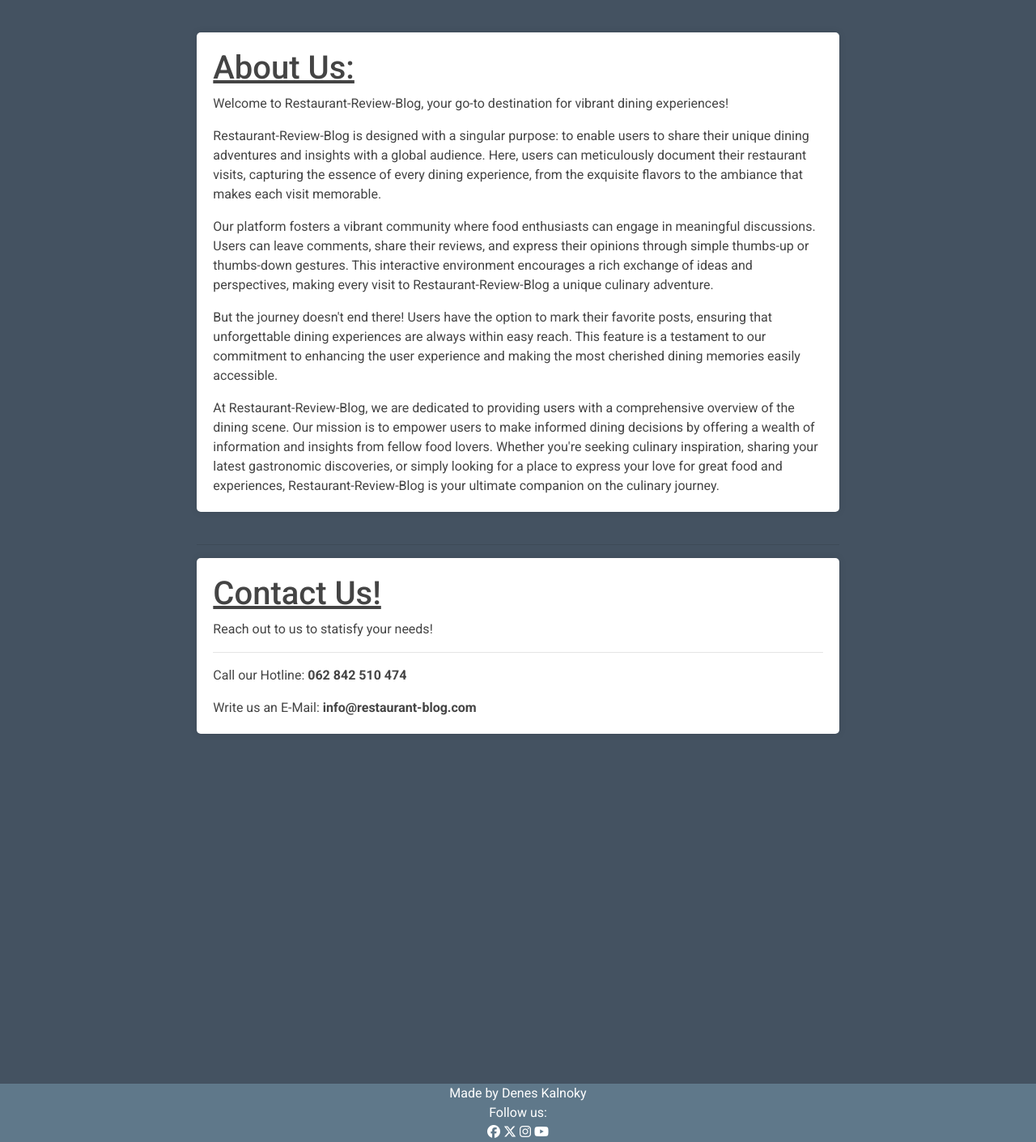
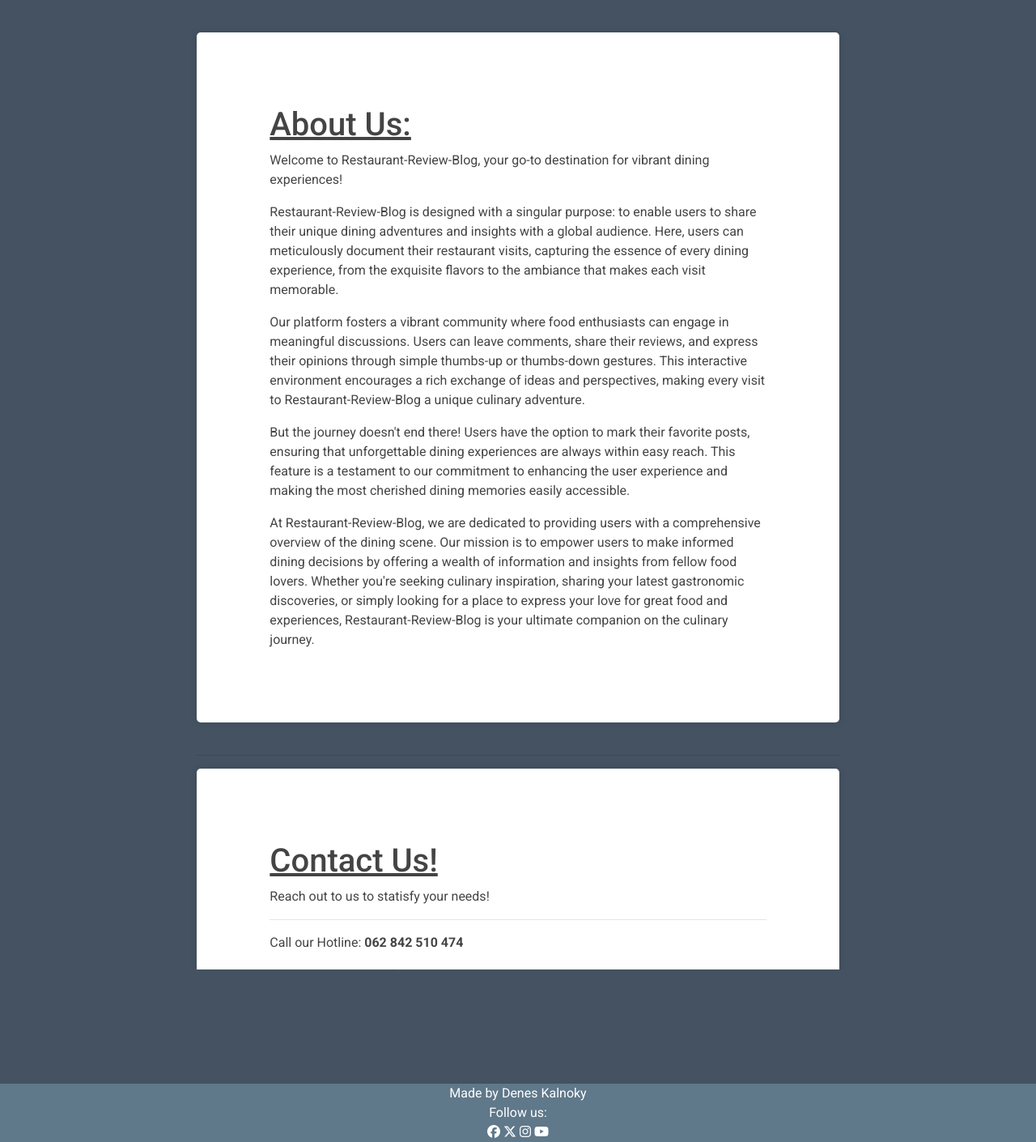
Before and after one commit to DFCMK/Blog, a Django app: page /about/ in a window 1280 px wide. Shown: the part 56-1466 px from the top of the page at 81% size. Run offline with Django 4.2, Linux system fonts and the light colour scheme; some libraries are stand-ins or nearby versions.

Commit message:
Increased padding on card body

```diff
--- a/static/css/main.css
+++ b/static/css/main.css
@@ -177,7 +177,7 @@ body {
 
 .card-body {
   background-color: #fff;
-  padding: 20px;
+  padding: 90px;
   border-radius: 5px;
   box-shadow: 0 0 10px rgba(0, 0, 0, 0.1);
 }
```
Also changed, not shown: db.sqlite3.
